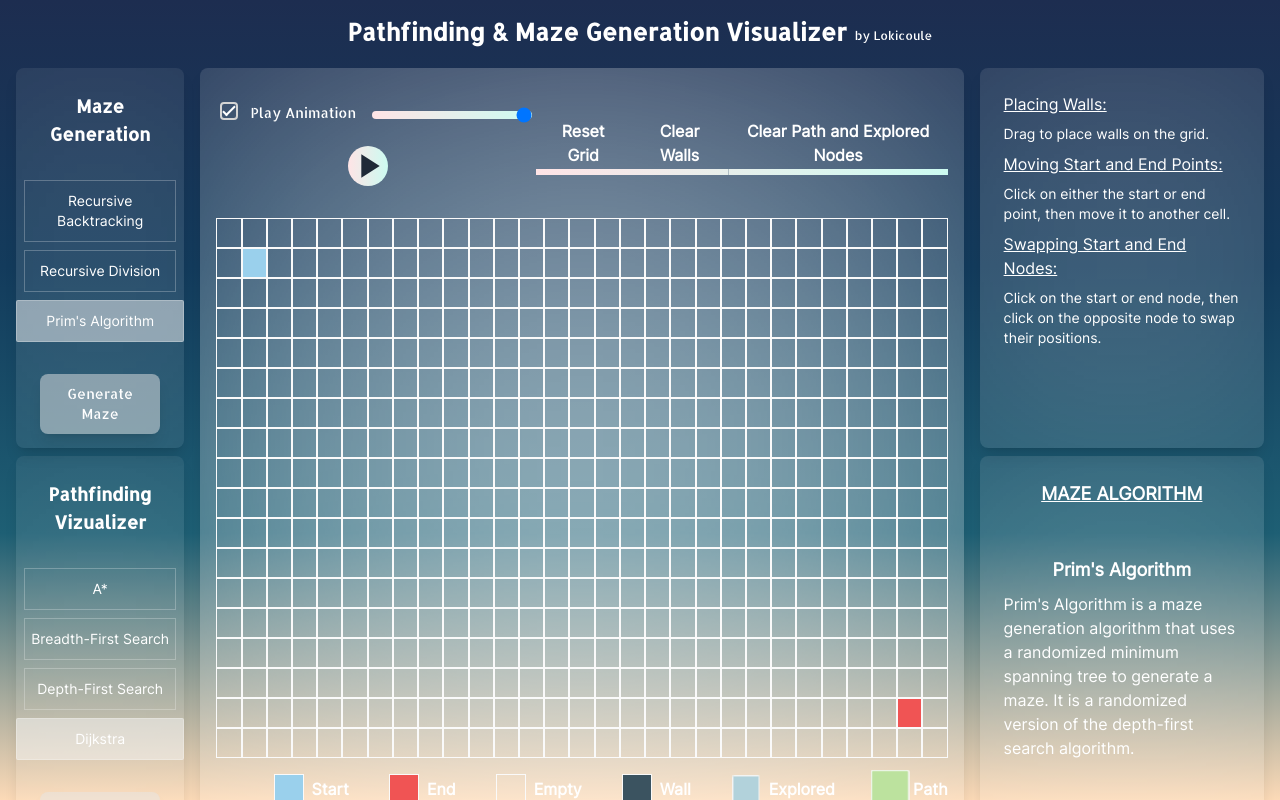
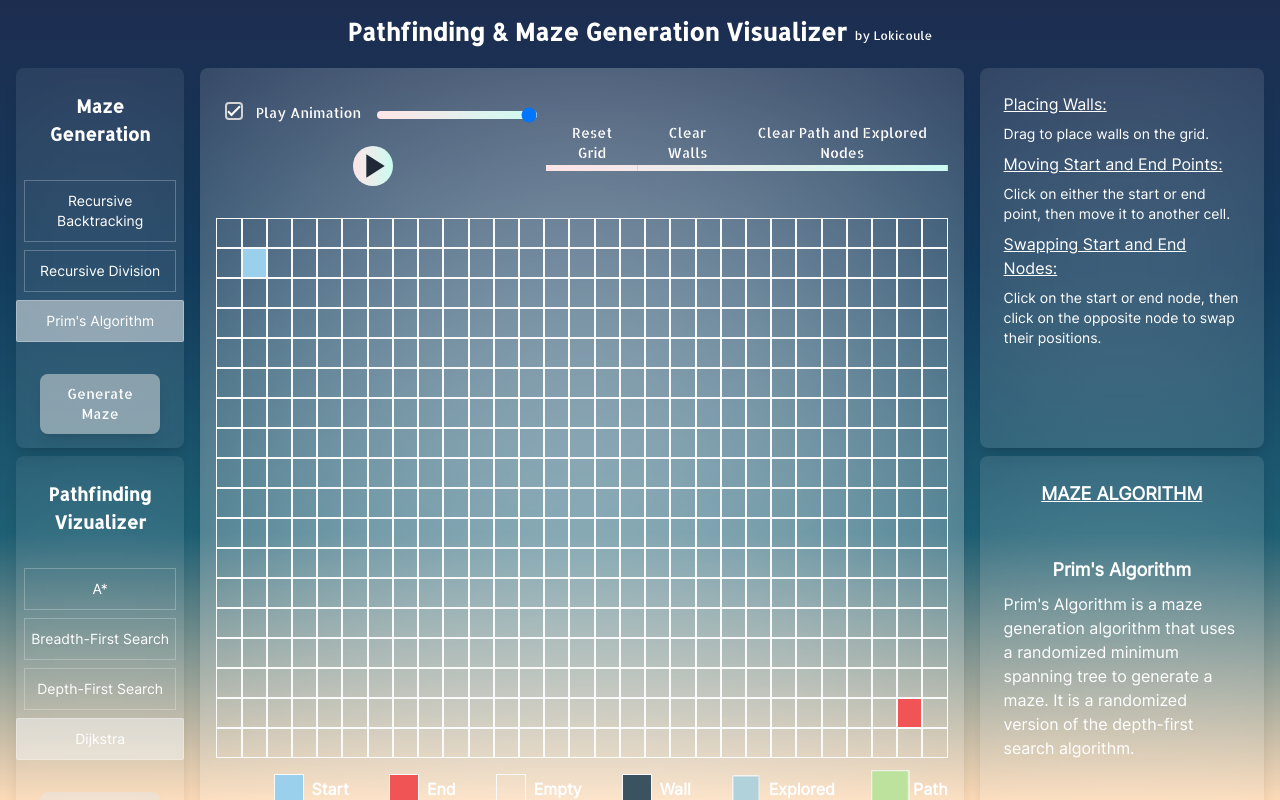
Before and after one commit to Lokicoule/pathfinding-viewer, a React (Vite) app: page / in a window 1280 px wide. Built offline with nearby package versions, Linux system fonts and the light colour scheme.

Commit message:
style: grid controls buttons text

```diff
--- a/src/presentation/components/atoms/button/Button.tsx
+++ b/src/presentation/components/atoms/button/Button.tsx
@@ -26,7 +26,7 @@ const Button: ButtonComponent = ({
           onClick={onClick}
           className={`
           disabled:opacity-50 disabled:pointer-events-none disabled:cursor-not-allowed
-           px-4 py-2 rounded-t-sm  font-semibold hover:text-[#3b5360]
+           px-4 py-2 rounded-t-sm hover:text-[#3b5360] text-primary text-sm
            bg-no-repeat bg-bottom bg-[length:100%_6px] transition-[background-size] duration-300 ease-in-out hover:bg-[length:100%_100%]  ${
              className || ""
            }`}
--- a/src/presentation/components/atoms/icons/GithubIcon.tsx
+++ /dev/null
@@ -1,19 +0,0 @@
-import React from "react";
-
-type GithubIconProps = React.SVGProps<SVGSVGElement>;
-type GithubIconComponent = React.FC<GithubIconProps>;
-
-const GithubIcon: GithubIconComponent = (props) => {
-  return (
-    <svg
-      xmlns="http://www.w3.org/2000/svg"
-      {...props}
-      fill="currentColor"
-      viewBox="0 0 24 24"
-    >
-      <path d="M12 0c-6.626 0-12 5.373-12 12 0 5.302 3.438 9.8 8.207 11.387.599.111.793-.261.793-.577v-2.234c-3.338.726-4.033-1.416-4.033-1.416-.546-1.387-1.333-1.756-1.333-1.756-1.089-.745.083-.729.083-.729 1.205.084 1.839 1.237 1.839 1.237 1.07 1.834 2.807 1.304 3.492.997.107-.775.418-1.305.762-1.604-2.665-.305-5.467-1.334-5.467-5.931 0-1.311.469-2.381 1.236-3.221-.124-.303-.535-1.524.117-3.176 0 0 1.008-.322 3.301 1.23.957-.266 1.983-.399 3.003-.404 1.02.005 2.047.138 3.006.404 2.291-1.552 3.297-1.23 3.297-1.23.653 1.653.242 2.874.118 3.176.77.84 1.235 1.911 1.235 3.221 0 4.609-2.807 5.624-5.479 5.921.43.372.823 1.102.823 2.222v3.293c0 .319.192.694.801.576 4.765-1.589 8.199-6.086 8.199-11.386 0-6.627-5.373-12-12-12z" />
-    </svg>
-  );
-};
-
-export default GithubIcon;
--- a/src/presentation/components/atoms/icons/index.ts
+++ b/src/presentation/components/atoms/icons/index.ts
@@ -1,4 +1,3 @@
-export { default as GithubIcon } from "./GithubIcon";
 export { default as PauseIcon } from "./PauseIcon";
 export { default as PlayIcon } from "./PlayIcon";
 export { default as StopIcon } from "./StopIcon";
--- a/src/presentation/components/organisms/grid/GridControls.tsx
+++ b/src/presentation/components/organisms/grid/GridControls.tsx
@@ -36,7 +36,7 @@ const GridControls: GridControlsComponent = () => {
 
       <div className="flex flex-row">
         <Button
-          className="bg-gradient-to-r from-rose-100 to-[#f3e9e9] text-white disabled:opacity-50 disabled:pointer-events-none disabled:cursor-not-allowed"
+          className="bg-gradient-to-r from-rose-100 to-[#f3e9e9] text-white text-sm text-white font-primary disabled:opacity-50 disabled:pointer-events-none disabled:cursor-not-allowed"
           disabled={isAlgorithmRunning}
           variant="underline"
           onClick={() => resetActionMediator("RESET_GRID")}
@@ -44,7 +44,7 @@ const GridControls: GridControlsComponent = () => {
           Reset Grid
         </Button>
         <Button
-          className="bg-gradient-to-r from-[#f3e9e9] to-[#e7efeb] text-white disabled:opacity-50 disabled:pointer-events-none disabled:cursor-not-allowed hidden lg:block "
+          className="bg-gradient-to-r from-[#f3e9e9] to-[#e7efeb] text-white text-sm text-white font-primary disabled:opacity-50 disabled:pointer-events-none disabled:cursor-not-allowed hidden lg:block "
           variant="underline"
           disabled={isAlgorithmRunning}
           onClick={() => resetActionMediator("CLEAR_WALLS")}
@@ -52,7 +52,7 @@ const GridControls: GridControlsComponent = () => {
           Clear Walls
         </Button>
         <Button
-          className="bg-gradient-to-r from-[#e7efeb] to-teal-100 text-white disabled:opacity-50 disabled:pointer-events-none disabled:cursor-not-allowed hidden lg:block"
+          className="bg-gradient-to-r from-[#e7efeb] to-teal-100 text-white text-sm text-white font-primary disabled:opacity-50 disabled:pointer-events-none disabled:cursor-not-allowed hidden lg:block"
           variant="underline"
           disabled={isAlgorithmRunning}
           onClick={() =>
--- a/src/presentation/components/templates/Layout.tsx
+++ b/src/presentation/components/templates/Layout.tsx
@@ -2,7 +2,6 @@ import {
   SIDEBAR_MAX_WIDTH,
   SIDEBAR_MIN_WIDTH,
 } from "../../../shared/constants";
-import { GithubIcon } from "../atoms/icons";
 import MazeAlgorithmSelector from "../molecules/algorithm/MazeAlgorithmSelector";
 import PathfindingAlgorithmSelector from "../molecules/algorithm/PathfindingAlgorithmSelector";
 import ResizableSidebar from "../molecules/layout/ResizableSidebar";
```
